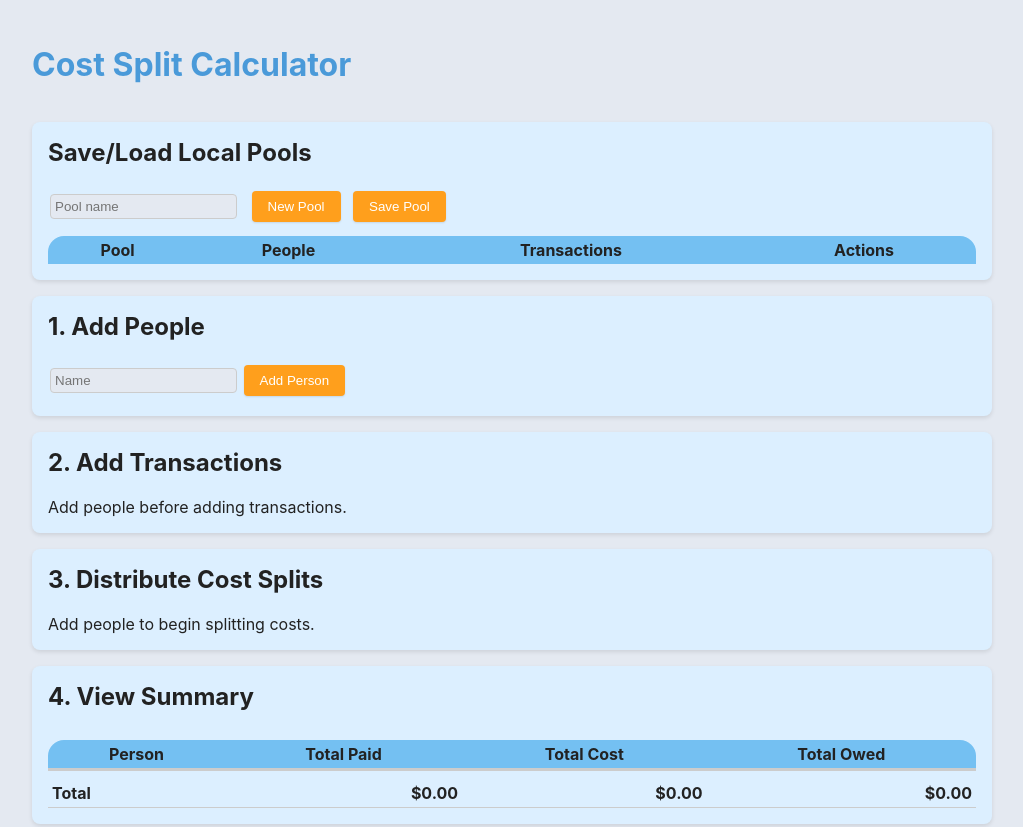
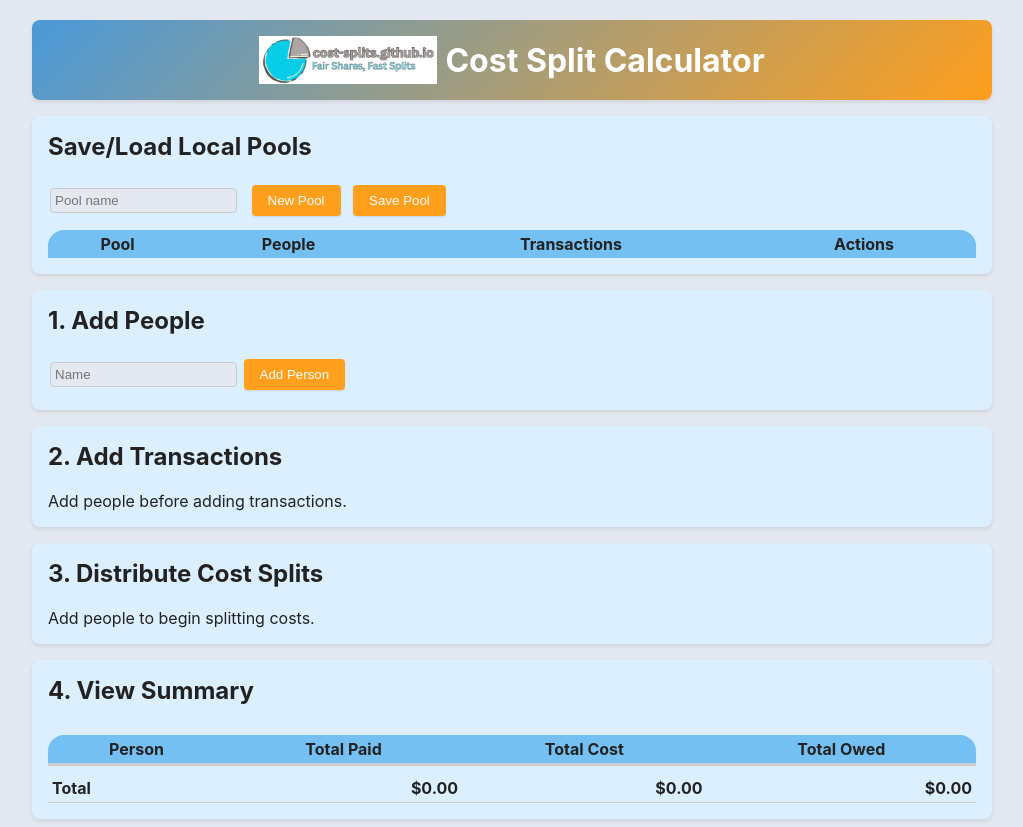
Before and after one commit to cost-splits/cost-splits.github.io, a website with bundled scripts: page index.html in a window 1280 px wide. Shown: the top 827 px of the page, without its empty margins (128-1151 px from the left). Built offline with nearby package versions, Linux system fonts and the light colour scheme.

Commit message:
feat: add branded header

```diff
--- a/index.html
+++ b/index.html
@@ -9,9 +9,10 @@
   </head>
 
   <body>
-    <div class="flex-row">
+    <header class="site-header">
+      <img src="assets/icon-banner.png" alt="Cost Split Calculator logo" />
       <h1>Cost Split Calculator</h1>
-    </div>
+    </header>
 
     <section id="pool-section" class="section-block">
       <h2>Save/Load Local Pools</h2>
--- a/styles.css
+++ b/styles.css
@@ -36,6 +36,32 @@ body {
 
 h1 {
   color: var(--primary-color);
+}
+
+.site-header {
+  display: flex;
+  align-items: center;
+  justify-content: center;
+  gap: var(--spacing);
+  padding: calc(var(--spacing) * 2);
+  margin-bottom: calc(var(--spacing) * 2);
+  background: linear-gradient(
+    135deg,
+    var(--primary-color),
+    var(--accent-color)
+  );
+  color: #fff;
+  border-radius: 0.5rem;
+  box-shadow: 0 2px 4px rgba(0, 0, 0, 0.1);
+}
+
+.site-header img {
+  height: 3rem;
+}
+
+.site-header h1 {
+  margin: 0;
+  color: #fff;
 }
 
 h2 {
```
Also changed, not shown: README.md.
